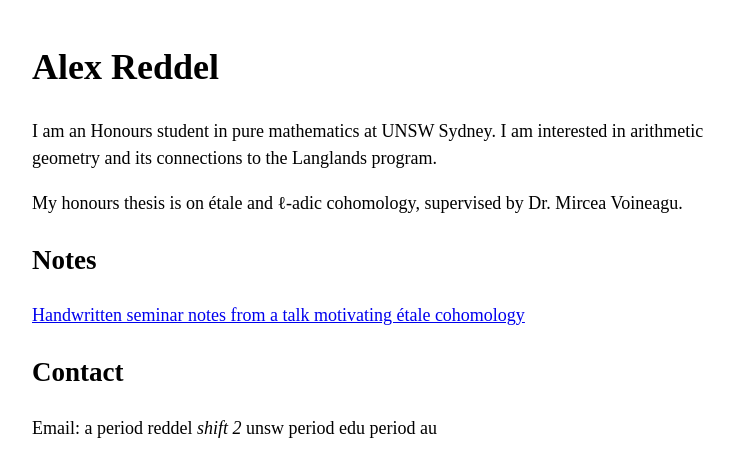
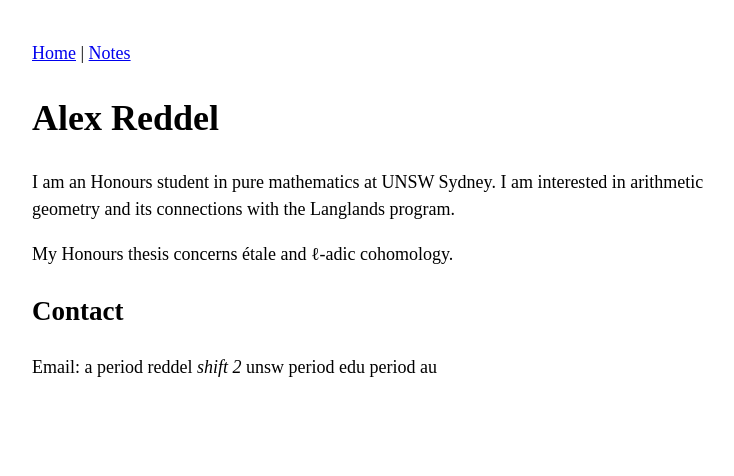
Before and after one commit to alexreddel/alexreddel.github.io, a plain HTML site: page index.html in a window 1280 px wide. Shown: the whole page, without its empty margins (258-992 px from the left). Drawn offline with Linux system fonts and the light colour scheme.

Commit message:
Update index.html

```diff
--- a/index.html
+++ b/index.html
@@ -4,31 +4,27 @@
 <head>
     <meta charset="UTF-8">
     <meta name="viewport" content="width=device-width, initial-scale=1.0">
-
     <title>Alex Reddel</title>
-
     <link rel="stylesheet" href="style.css">
 </head>
 
 <body>
 
+    <p>
+        <a href="index.html">Home</a> |
+        <a href="notes.html">Notes</a>
+    </p>
+
     <h1>Alex Reddel</h1>
 
     <p>
         I am an Honours student in pure mathematics at UNSW Sydney.
-        I am interested in arithmetic geometry and its connections to the Langlands program.
+        I am interested in arithmetic geometry and its connections with the
+        Langlands program.
     </p>
 
     <p>
-        My honours thesis is on étale and ℓ-adic cohomology, supervised by Dr. Mircea Voineagu.
-    </p>
-
-    <h2>Notes</h2>
-
-    <p>
-        <a href="etale-cohomology-notes.pdf">
-            Handwritten seminar notes from a talk motivating étale cohomology
-        </a>
+        My Honours thesis concerns étale and ℓ-adic cohomology.
     </p>
 
     <h2>Contact</h2>
```
